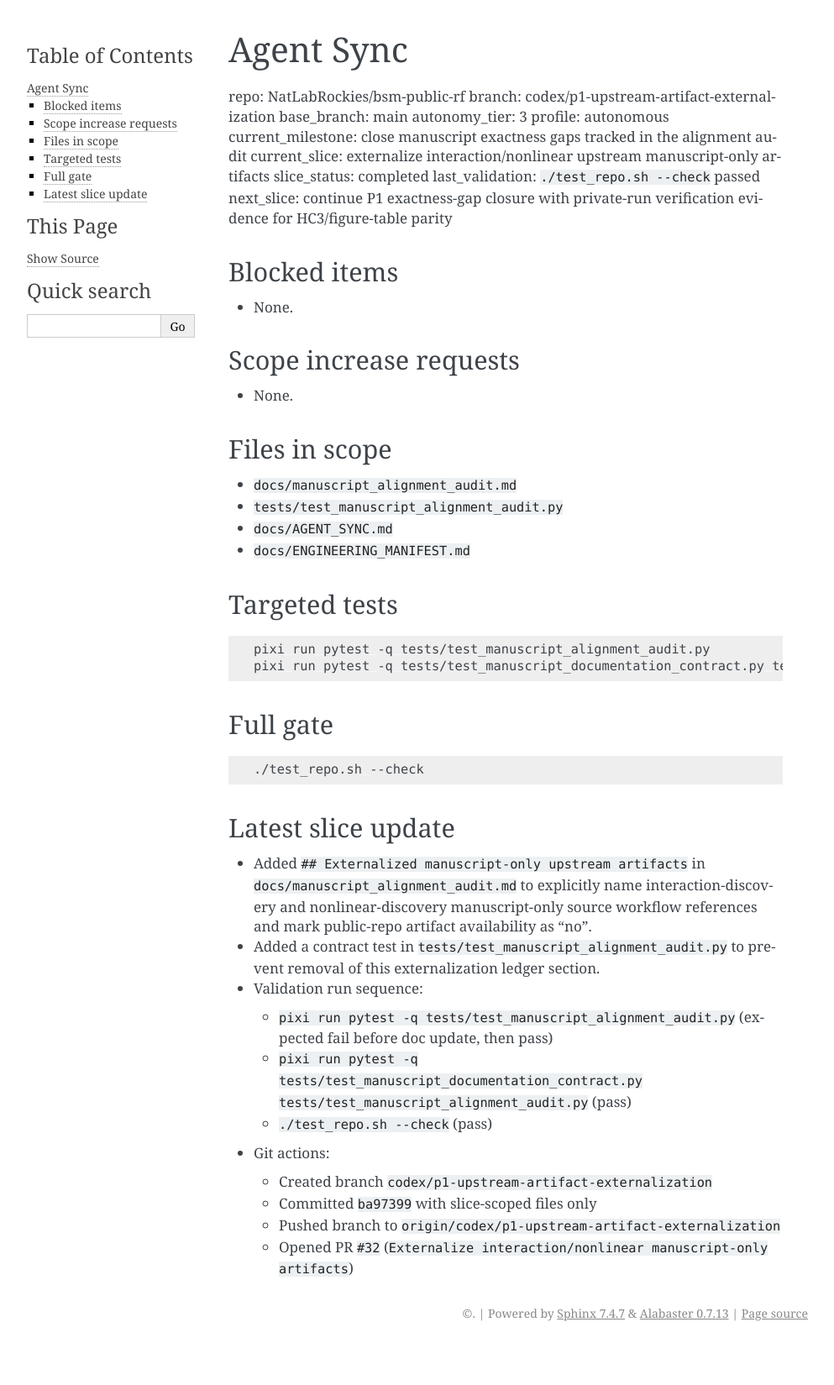
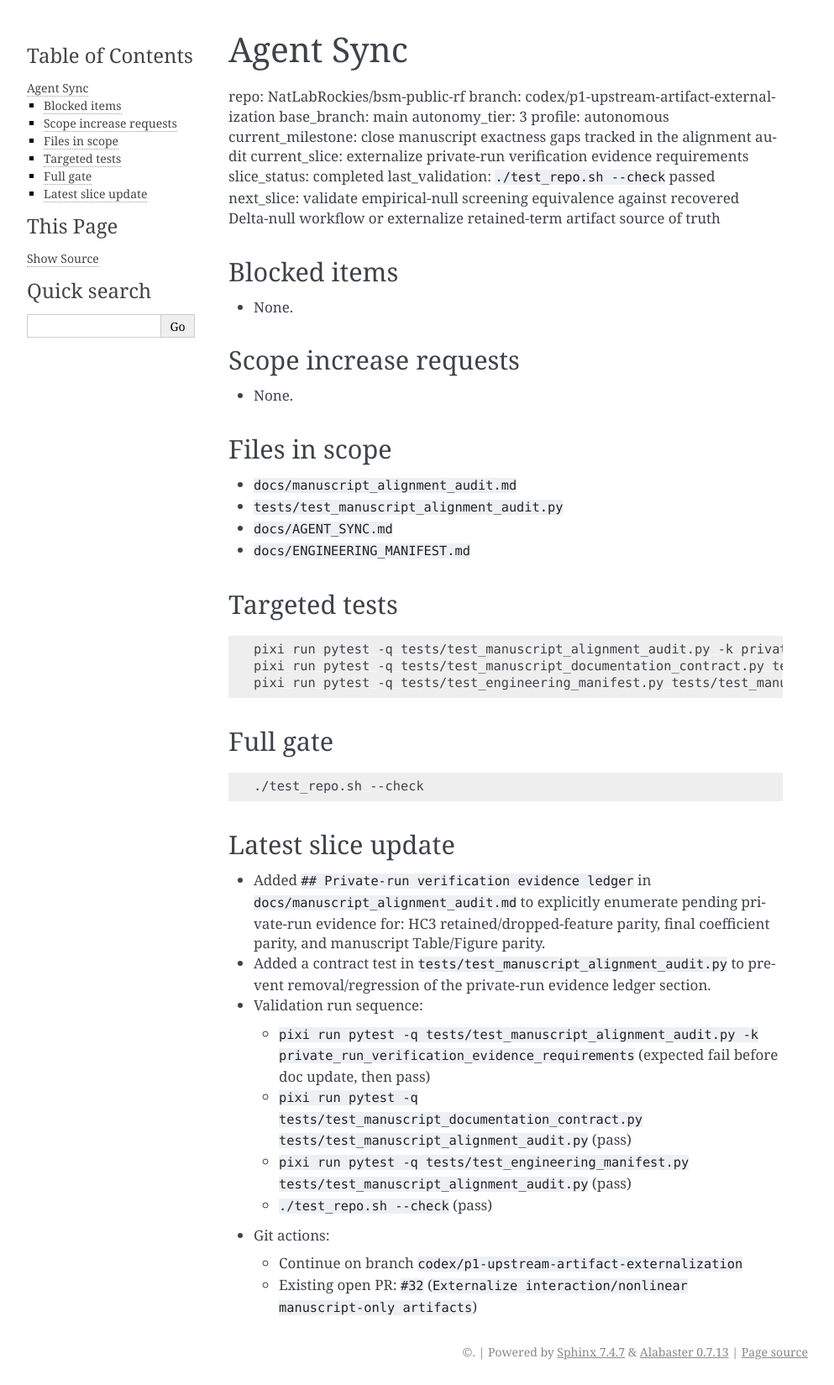
Before and after one commit to NatLabRockies/rfm-pipeline, a Sphinx documentation site: the page built from docs/AGENT_SYNC.md, in a window 1280 px wide. Shown: the whole page at 84% size, without its empty margins (148-1141 px from the left). Built offline with Sphinx 7.4.7, drawn with Linux system fonts in a browser that asks for light colours; before the commit the page ends 1603 px from its top, so only the background shows below that.

Commit message:
docs: externalize private-run evidence ledger

````diff
--- a/docs/AGENT_SYNC.md
+++ b/docs/AGENT_SYNC.md
@@ -6,10 +6,10 @@ base_branch: main
 autonomy_tier: 3
 profile: autonomous
 current_milestone: close manuscript exactness gaps tracked in the alignment audit
-current_slice: externalize interaction/nonlinear upstream manuscript-only artifacts
+current_slice: externalize private-run verification evidence requirements
 slice_status: completed
 last_validation: `./test_repo.sh --check` passed
-next_slice: continue P1 exactness-gap closure with private-run verification evidence for HC3/figure-table parity
+next_slice: validate empirical-null screening equivalence against recovered Delta-null workflow or externalize retained-term artifact source of truth
 
 ## Blocked items
 
@@ -29,8 +29,9 @@ next_slice: continue P1 exactness-gap closure with private-run verification evid
 ## Targeted tests
 
 ```bash
-pixi run pytest -q tests/test_manuscript_alignment_audit.py
+pixi run pytest -q tests/test_manuscript_alignment_audit.py -k private_run_verification_evidence_requirements
 pixi run pytest -q tests/test_manuscript_documentation_contract.py tests/test_manuscript_alignment_audit.py
+pixi run pytest -q tests/test_engineering_manifest.py tests/test_manuscript_alignment_audit.py
 ```
 
 ## Full gate
@@ -41,18 +42,16 @@ pixi run pytest -q tests/test_manuscript_documentation_contract.py tests/test_ma
 
 ## Latest slice update
 
-- Added `## Externalized manuscript-only upstream artifacts` in
-  `docs/manuscript_alignment_audit.md` to explicitly name interaction-discovery and
-  nonlinear-discovery manuscript-only source workflow references and mark public-repo artifact
-  availability as "no".
-- Added a contract test in `tests/test_manuscript_alignment_audit.py` to prevent removal of this
-  externalization ledger section.
+- Added `## Private-run verification evidence ledger` in
+  `docs/manuscript_alignment_audit.md` to explicitly enumerate pending private-run evidence for:
+  HC3 retained/dropped-feature parity, final coefficient parity, and manuscript Table/Figure parity.
+- Added a contract test in `tests/test_manuscript_alignment_audit.py` to prevent removal/regression
+  of the private-run evidence ledger section.
 - Validation run sequence:
-  - `pixi run pytest -q tests/test_manuscript_alignment_audit.py` (expected fail before doc update, then pass)
+  - `pixi run pytest -q tests/test_manuscript_alignment_audit.py -k private_run_verification_evidence_requirements` (expected fail before doc update, then pass)
   - `pixi run pytest -q tests/test_manuscript_documentation_contract.py tests/test_manuscript_alignment_audit.py` (pass)
+  - `pixi run pytest -q tests/test_engineering_manifest.py tests/test_manuscript_alignment_audit.py` (pass)
   - `./test_repo.sh --check` (pass)
 - Git actions:
-  - Created branch `codex/p1-upstream-artifact-externalization`
-  - Committed `ba97399` with slice-scoped files only
-  - Pushed branch to `origin/codex/p1-upstream-artifact-externalization`
-  - Opened PR `#32` (`Externalize interaction/nonlinear manuscript-only artifacts`)
+  - Continue on branch `codex/p1-upstream-artifact-externalization`
+  - Existing open PR: `#32` (`Externalize interaction/nonlinear manuscript-only artifacts`)
````
Also changed, not shown: docs/ENGINEERING_MANIFEST.md (+2 -1 lines), docs/manuscript_alignment_audit.md (+12 -0 lines), 1 other file.
